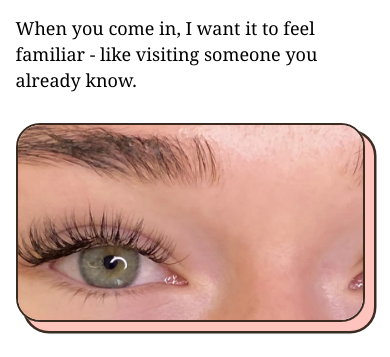
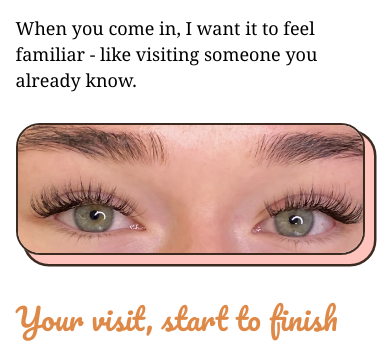
Before and after one commit to daisypine/glow-fx, an Astro site: page / in a window 390 px wide. Shown: the part 4185-4542 px from the top of the page. Built offline with nearby package versions, Linux system fonts and the light colour scheme; Astro itself is replaced by a stand-in of ours; a web font is replaced by a local one.

Commit message:
Phone: centre the Experience photo so both eyes show
Co-Authored-By: Claude Fable 5.2 <noreply@anthropic.com>
Claude-Session: https://claude.ai/code/session_01NgfnHeALrRrJju8XPBGgbq

```diff
--- a/src/styles/global.css
+++ b/src/styles/global.css
@@ -312,7 +312,7 @@ ul { list-style: none; }
   .ba-card { box-shadow: 9px 9px 0 0 var(--back), 9px 9px 0 var(--line) var(--brown); }
   .exp-photo { box-shadow: 9px 9px 0 0 var(--back), 9px 9px 0 var(--line) var(--brown); margin-right: 9px; }
   .hero-art { width: min(78%, 360px); }
-  .exp-photo img { aspect-ratio: 16 / 9; object-position: 30% center; }
+  .exp-photo img { aspect-ratio: 2.7 / 1; object-position: center; }
   .meet-photo > img:first-child { aspect-ratio: 4 / 4.2; }
   .led { padding: 22px 18px 30px; }
   .led-photo { aspect-ratio: 16 / 10; object-position: center 20%; }
```
